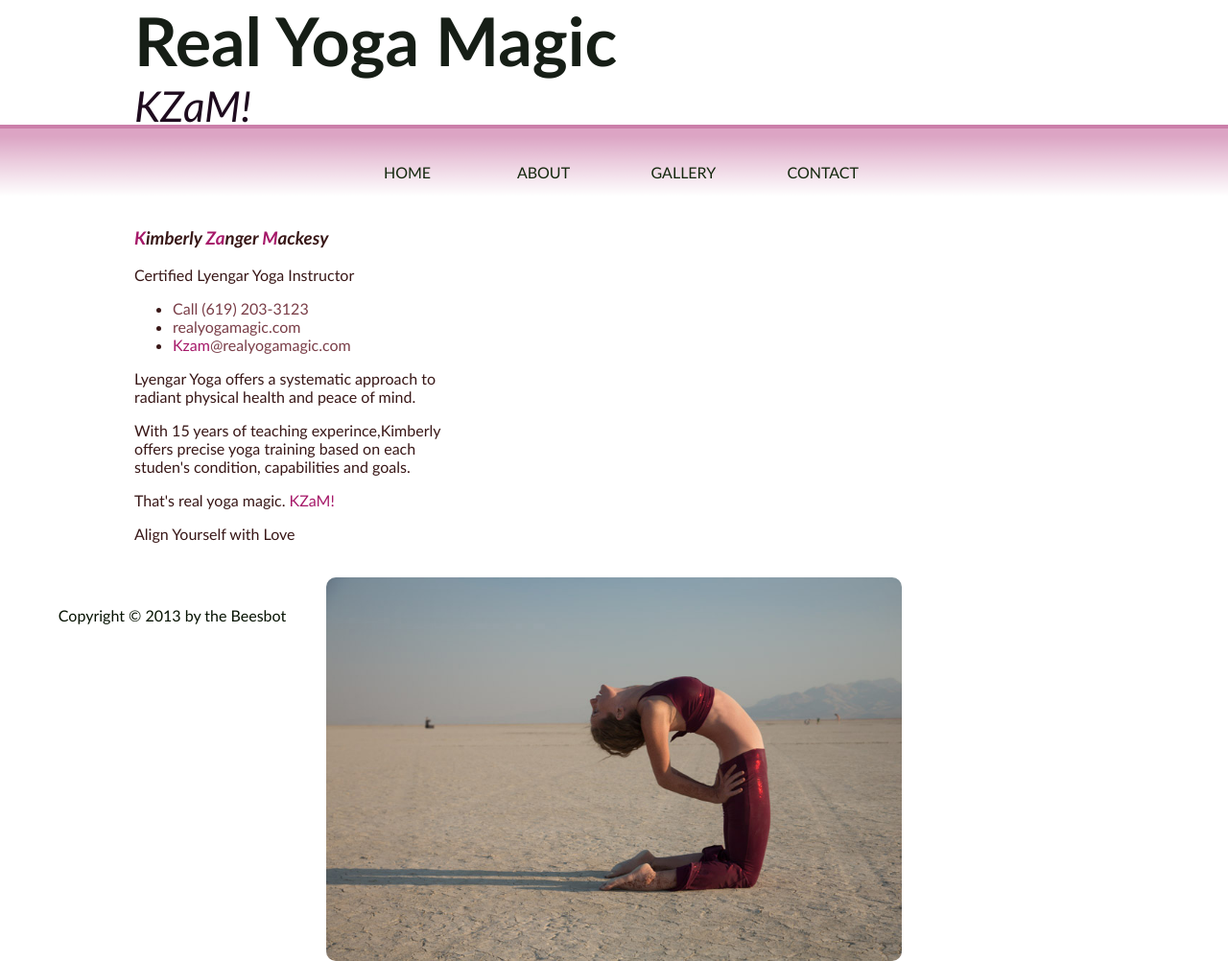
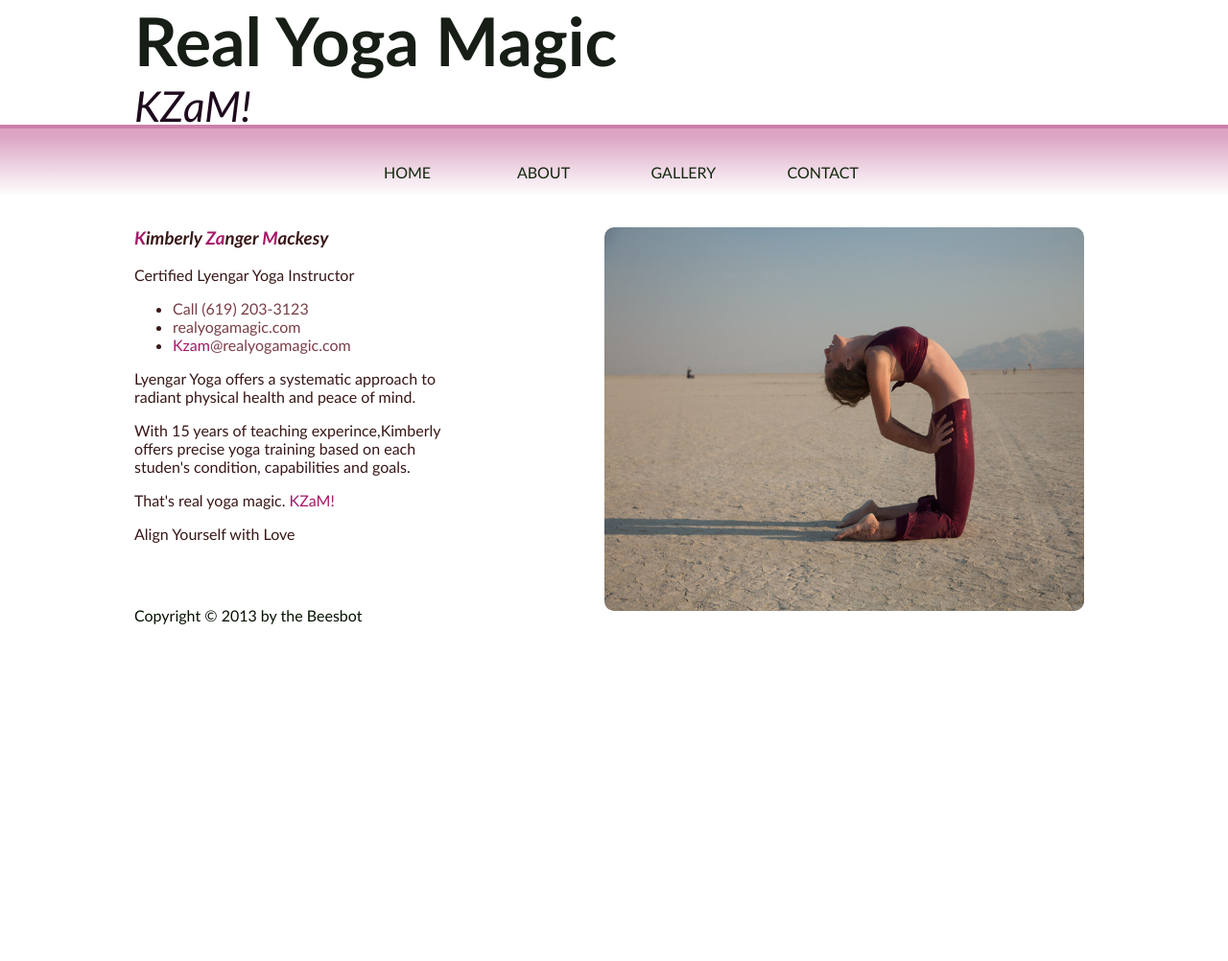
Before and after one commit to KZaM/KZaM.github.io, a Jekyll site: the page built from index.html, in a window 1280 px wide. Shown: the whole page at 96% size. Built offline with Jekyll 4.4.1, drawn with Linux system fonts in a browser that asks for light colours; Markdown is read by kramdown in place of the engine named in the settings; after the commit the page ends 900 px from its top, so only the background shows below that.

Commit message:
changed picture on about and home

```diff
--- a/about.html
+++ b/about.html
@@ -3,6 +3,7 @@ layout: default
 title: Real Yoga Magic
 ---
 
-<p>Contrary to popular belief, Lorem Ipsum is not simply random text. It has roots in a piece of classical Latin literature from 45 BC, making it over 2000 years old. Richard McClintock, a Latin professor at Hampden-Sydney College in Virginia, looked up one of the more obscure Latin words, consectetur, from a Lorem Ipsum passage, and going through the cites of the word in classical literature, discovered the undoubtable source. Lorem Ipsum comes from sections 1.10.32 and 1.10.33 of "de Finibus Bonorum et Malorum" (The Extremes of Good and Evil) by Cicero, written in 45 BC. This book is a treatise on the theory of ethics, very popular during the Renaissance. The first line of Lorem Ipsum, "Lorem ipsum dolor sit amet..", comes from a line in section 1.10.32.</p>
+
+<p><img src="/images/kim.jpg" class="align"/>Contrary to popular belief, Lorem Ipsum is not simply random text. It has roots in a piece of classical Latin literature from 45 BC, making it over 2000 years old. Richard McClintock, a Latin professor at Hampden-Sydney College in Virginia, looked up one of the more obscure Latin words, consectetur, from a Lorem Ipsum passage, and going through the cites of the word in classical literature, discovered the undoubtable source. Lorem Ipsum comes from sections 1.10.32 and 1.10.33 of "de Finibus Bonorum et Malorum" (The Extremes of Good and Evil) by Cicero, written in 45 BC. This book is a treatise on the theory of ethics, very popular during the Renaissance. The first line of Lorem Ipsum, "Lorem ipsum dolor sit amet..", comes from a line in section 1.10.32.</p>
 
 <p>Contrary to popular belief, Lorem Ipsum is not simply random text. It has roots in a piece of classical Latin literature from 45 BC, making it over 2000 years old. Richard McClintock, a Latin professor at Hampden-Sydney College in Virginia, looked up one of the more obscure Latin words, consectetur, from a Lorem Ipsum passage, and going through the cites of the word in classical literature, discovered the undoubtable source. Lorem Ipsum comes from sections 1.10.32 and 1.10.33 of "de Finibus Bonorum et Malorum" (The Extremes of Good and Evil) by Cicero, written in 45 BC. This book is a treatise on the theory of ethics, very popular during the Renaissance. The first line of Lorem Ipsum, "Lorem ipsum dolor sit amet..", comes from a line in section 1.10.32.</p>
--- a/css/main.css
+++ b/css/main.css
@@ -20,7 +20,6 @@ body {
 
   background-image:url('../images/background.gif');
   background-repeat:repeat-x;
-
 }
 a:link { color: #005;}
 a:visited {color: #404;}
@@ -89,21 +88,26 @@ color: #1e0b1e}
  padding: 1em 5em;
 
 }
-.image-wrapper {
-  border:none;
-  position:relative;
-  float:right;
-  margin-top:20px;
-  margin-left: 30px;
-}
-.image-scale {
+
+.scale {
 
   border-radius:10px;
-  display: block;
-  width: auto;
-  max-width: 75%;
+  float: right;
+  margin-right: 10px;
+  width: 500px;
+  height: 400px;
+}
+img.align {
+  float: left;
+  margin-right: 10px;
+  width: 110px;
+  height: 160px;
+  border-radius:10px;
 }
 #footer{
  color: #061202;
   padding: 0.3em 3em;
+  width: 1000px;
+  margin-left: auto;
+  margin-right: auto;
 }
--- a/index.html
+++ b/index.html
@@ -2,7 +2,7 @@
 layout: default
 title: Real Yoga Magic
 ---
-	<h3><em><span style="color:#a61969">K</span>imberly <span style="color:#a61969"> Za</span>nger <span style="color:#a61969"> M</span>ackesy</em></h3>
+	<h3><img src="/images/bg5.jpg" class="scale"/><em><span style="color:#a61969">K</span>imberly <span style="color:#a61969"> Za</span>nger <span style="color:#a61969"> M</span>ackesy</em></h3>
 	<p>Certified Lyengar Yoga Instructor</p>
 	<ul>
 		<li><a href="tel:6192033123">Call (619) 203-3123</a></li>
@@ -19,9 +19,7 @@ title: Real Yoga Magic
 	<p>That's real yoga magic. <span style="color:#a61969">KZaM!</span>
 	<p>Align Yourself with Love</p>
 
-	<div class="image-wrapper">
-	    <img src="/images/bg5.jpg" class="image-scale"/>
-	</div>
+
 
 
 
```
Also changed, not shown: images/kim.jpg (added).
